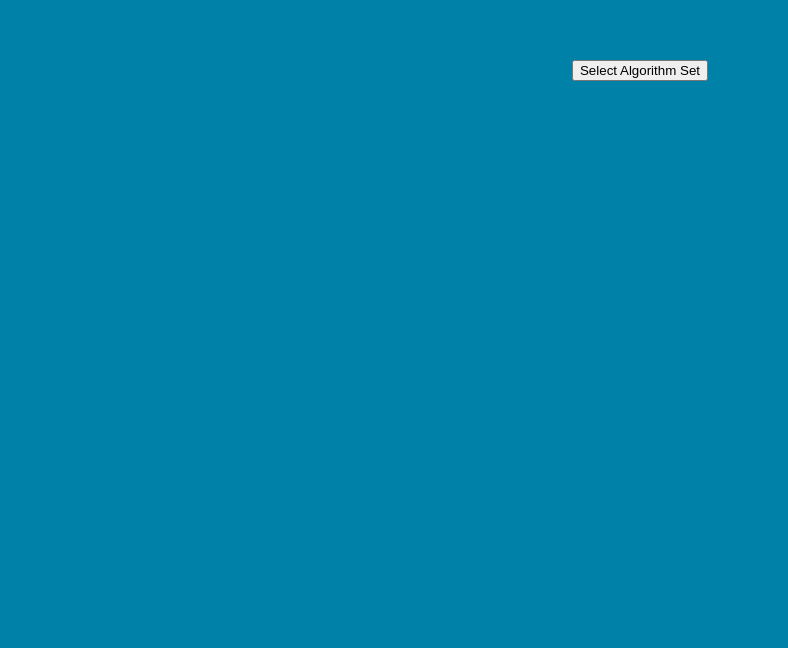
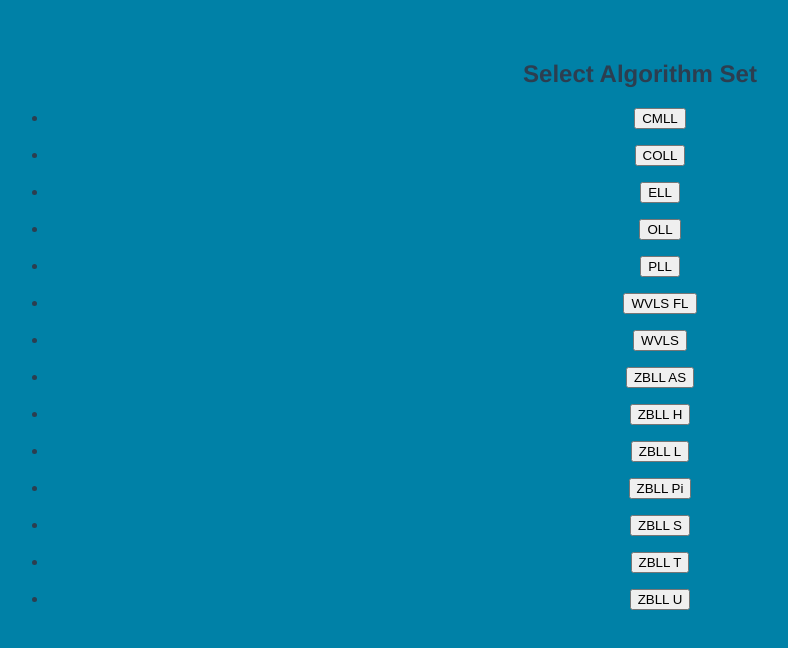
Before and after one commit to LeedsJohn/vue-algorithm-trainer, a Vue app: page / in a window 1280 px wide. Shown: the top 648 px of the page, without its empty margins (0-788 px from the left). Built offline with nearby package versions, Linux system fonts and the light colour scheme.

Commit message:
User now enters algset selection on load

```diff
--- a/src/App.vue
+++ b/src/App.vue
@@ -39,7 +39,7 @@ export default {
     return {
       showAbout: false,
       chosenSet: null,
-      selectingAlgset: false,
+      selectingAlgset: true,
     };
   },
   methods: {
--- a/src/components/select_algset/TheAlgsetSelector.vue
+++ b/src/components/select_algset/TheAlgsetSelector.vue
@@ -1,4 +1,5 @@
 <template>
+  <h2>Select Algorithm Set</h2>
   <ul v-for="algSet in algSets" :key="algSet">
     <li>
       <base-button @click="selectSet(algSet)">{{ algSet }}</base-button>
```
